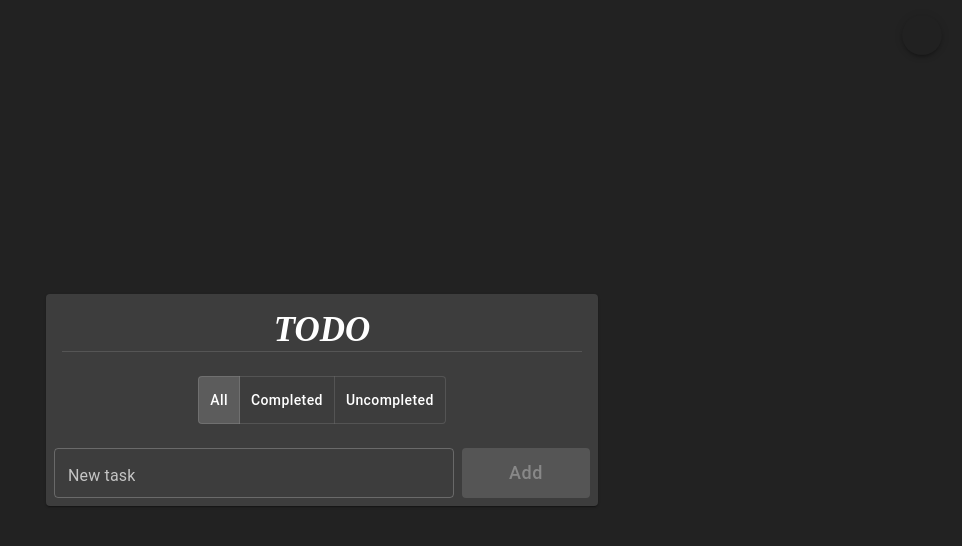
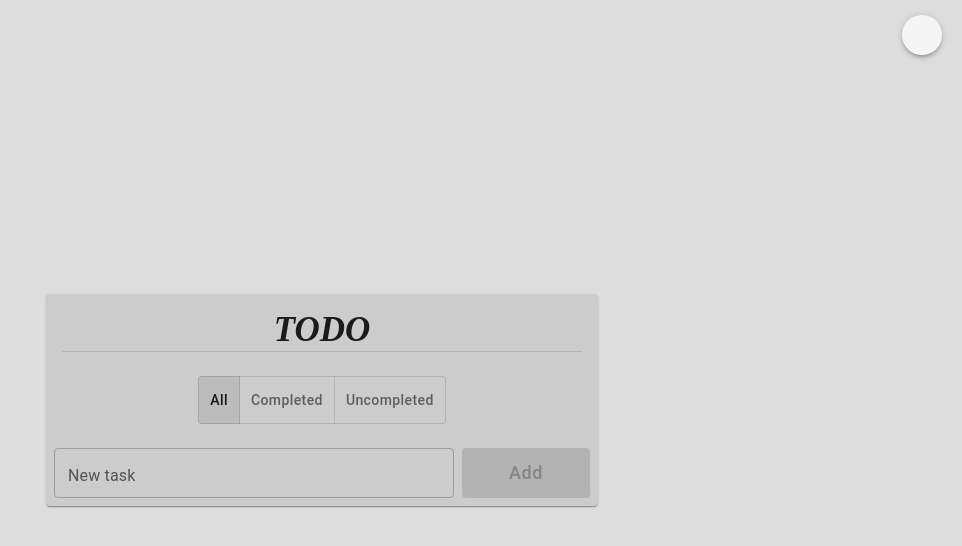
Before and after one commit to mohamed-abdelhafiz-dev/React-Todo-app, a React (Vite) app: page / in a window 1280 px wide. Shown: the top 546 px of the page, without its empty margins (318-1280 px from the left). Built offline with nearby package versions, Linux system fonts and the light colour scheme; some icons are missing.

Commit message:
created TodosContextProvider component that wraps TodoList Component in App.jsx

```diff
--- a/src/App.jsx
+++ b/src/App.jsx
@@ -14,10 +14,11 @@ import LightModeIcon from "@mui/icons-material/LightMode";
 import KeyboardArrowUpIcon from "@mui/icons-material/KeyboardArrowUp";
 import TodoList from "./components/TodoList";
 import { useState, useEffect } from "react";
+import TodosContextProvider from "./contexts/TodosContextProvider";
 
 function App() {
   const [mode, setMode] = useState(
-    JSON.parse(localStorage.getItem("mode")) ?? "dark"
+    JSON.parse(localStorage.getItem("mode")) ?? "light"
   );
   const [showScroll, setShowScroll] = useState(false);
 
@@ -111,7 +112,9 @@ function App() {
           </Box>
 
           {/* Todo List */}
-          <TodoList />
+          <TodosContextProvider>
+            <TodoList />
+          </TodosContextProvider>
         </Container>
 
         {/* Scroll to Top Button */}
--- a/src/components/Todo.jsx
+++ b/src/components/Todo.jsx
@@ -20,10 +20,10 @@ import CheckIcon from "@mui/icons-material/Check";
 import EditIcon from "@mui/icons-material/Edit";
 
 import { useContext, useState } from "react";
-import { todosContext } from "../contexts/todosContext";
+import TodosContext from "../contexts/todosContext";
 
 export default function Todo({ todoItem }) {
-  const [todos, setTodos] = useContext(todosContext);
+  const [todos, setTodos] = useContext(TodosContext);
   const [showDeleteModal, setShowDeleteModal] = useState(false);
   const [showEditModal, setShowEditModal] = useState(false);
   const [editTodo, setEditTodo] = useState({
--- a/src/components/TodoList.jsx
+++ b/src/components/TodoList.jsx
@@ -12,12 +12,12 @@ import {
   Grid,
 } from "@mui/material";
 import Todo from "./Todo";
-import { useEffect, useState } from "react";
+import { useContext, useEffect, useState } from "react";
 import { v4 as uniqueId } from "uuid"; // Use uuid for unique IDs
-import { todosContext } from "../contexts/todosContext.js";
+import TodosContext from "../contexts/todosContext";
 export default function TodoList() {
   const [filtering, setFiltering] = useState("All");
-  const [Todos, setTodos] = useState([]);
+  const [Todos, setTodos] = useContext(TodosContext);
   useEffect(() => {
     setTodos(JSON.parse(localStorage.getItem("todos")) ?? []);
   }, []);
@@ -45,14 +45,13 @@ export default function TodoList() {
     }
   }
   return (
-    <todosContext.Provider value={[Todos, setTodos]}>
       <div className="todoCard">
         <Card sx={{ minWidth: 275, textAlign: "center", my: 10 }}>
           <CardContent>
             <Typography
               variant="h3"
               sx={{
-                fontStyle:"italic",
+                fontStyle: "italic",
                 fontWeight: 600,
                 fontFamily: "serif",
                 fontSize: 35,
@@ -134,6 +133,5 @@ export default function TodoList() {
           </CardActions>
         </Card>
       </div>
-    </todosContext.Provider>
   );
 }
--- /dev/null
+++ b/src/contexts/TodosContextProvider.jsx
@@ -0,0 +1,10 @@
+import { useState } from "react";
+import TodosContext from "./todosContext";
+export default function TodosContextProvider({ children }) {
+  const [Todos, setTodos] = useState([]);
+  return (
+    <TodosContext.Provider value={[Todos, setTodos]}>
+      {children}
+    </TodosContext.Provider>
+  );
+}
--- a/src/contexts/todosContext.js
+++ b/src/contexts/todosContext.js
@@ -1,4 +1,3 @@
 import { createContext } from "react";
-
-
-export const todosContext = createContext([]);
+const TodosContext = createContext([]);
+export default TodosContext;
```
